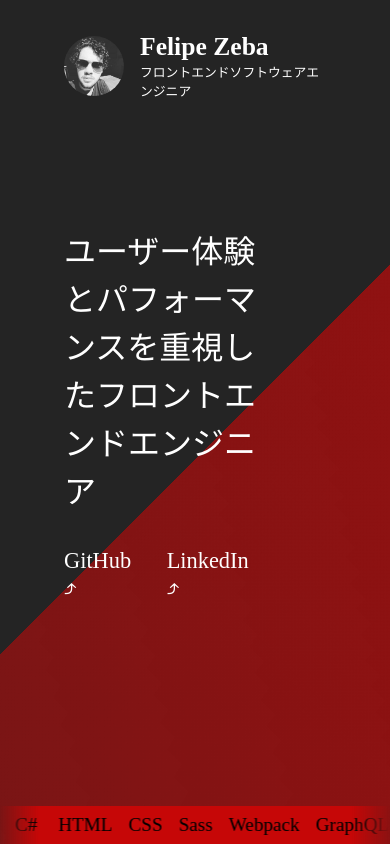
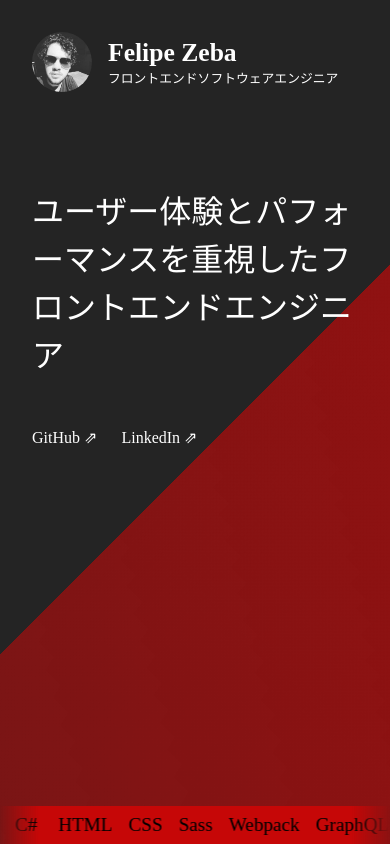
Before and after one commit to felipe-zg/css-demo, a React (Vite) app: page / in a window 390 px wide. Shown: the top 844 px of the page. Built offline with nearby package versions, Linux system fonts and the light colour scheme; a web font is replaced by a local one.

Commit message:
refactor: adjust UI for ssmartphones

```diff
--- a/src/pages/Home/Home.module.scss
+++ b/src/pages/Home/Home.module.scss
@@ -68,12 +68,10 @@
 .links {
   display: flex;
   gap: 1.5rem;
-  margin-top: 2rem;
+  margin-top: 3rem;
 }
 
 .link {
-  color: $color-text-primary;
-  font-size: $font-size-medium;
   transition: color 0.3s ease;
 
   &:hover {
@@ -117,4 +115,13 @@
   .home {
     --square-size: 220vmax;
   }
+
+  .content {
+    width: 100%;
+    margin-top: 6rem;
+  }
+
+  .main {
+    padding: 2rem;
+  }
 }
--- a/src/pages/Home/Home.tsx
+++ b/src/pages/Home/Home.tsx
@@ -18,12 +18,16 @@ const Home: React.FC = () => {
             ユーザー体験とパフォーマンスを重視したフロントエンドエンジニア
           </Text>
           <div className={styles.links}>
-            <a href={githubLink} target="_blank" rel="noopener noreferrer" className={styles.link}>
-              GitHub &#10548;
-            </a>
-            <a href={linkedinLink} target="_blank" rel="noopener noreferrer" className={styles.link}>
-              LinkedIn &#10548;
-            </a>
+            <Text as="p" variant="body-md">
+              <a href={githubLink} target="_blank" rel="noopener noreferrer" className={styles.link}>
+                GitHub &#8663;
+              </a>
+            </Text>
+            <Text as="p" variant="body-md">
+              <a href={linkedinLink} target="_blank" rel="noopener noreferrer" className={styles.link}>
+                LinkedIn &#8663;
+              </a>
+            </Text>
           </div>
         </div>
       </div>
```
